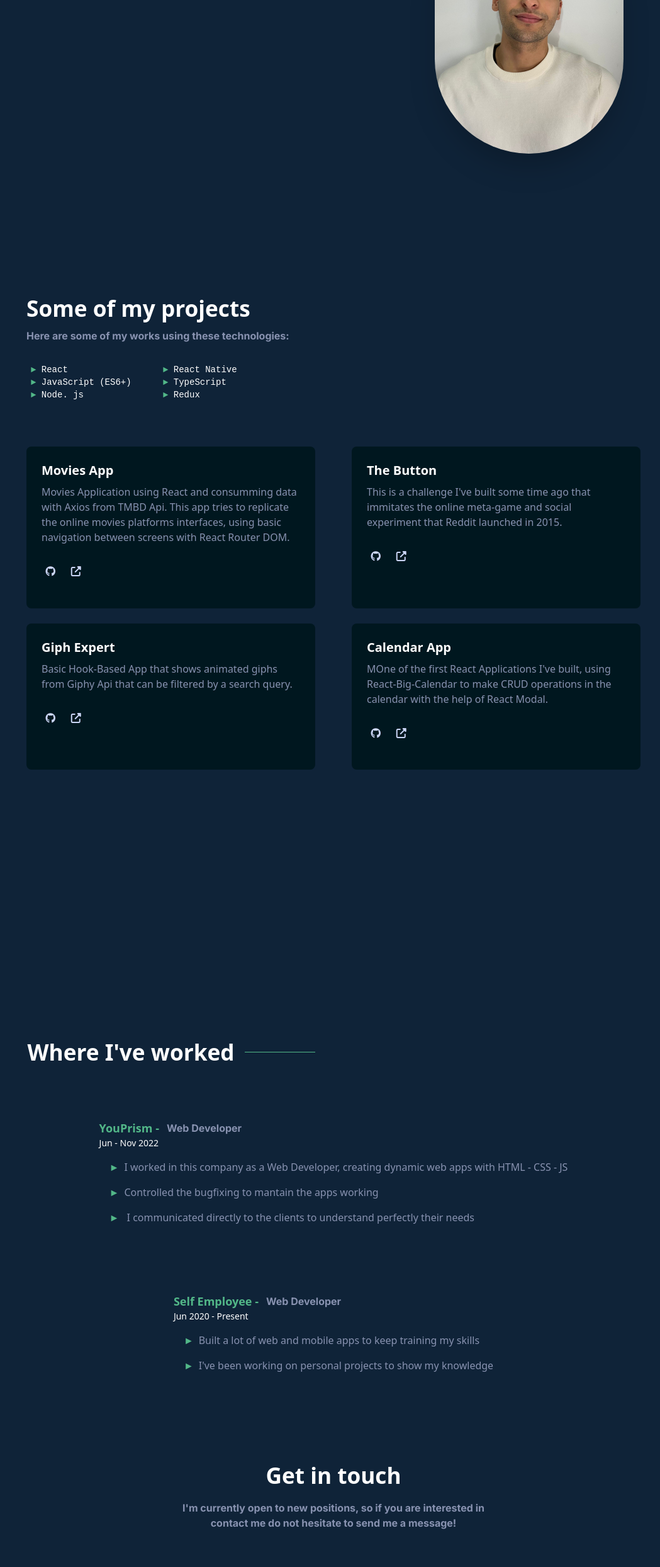
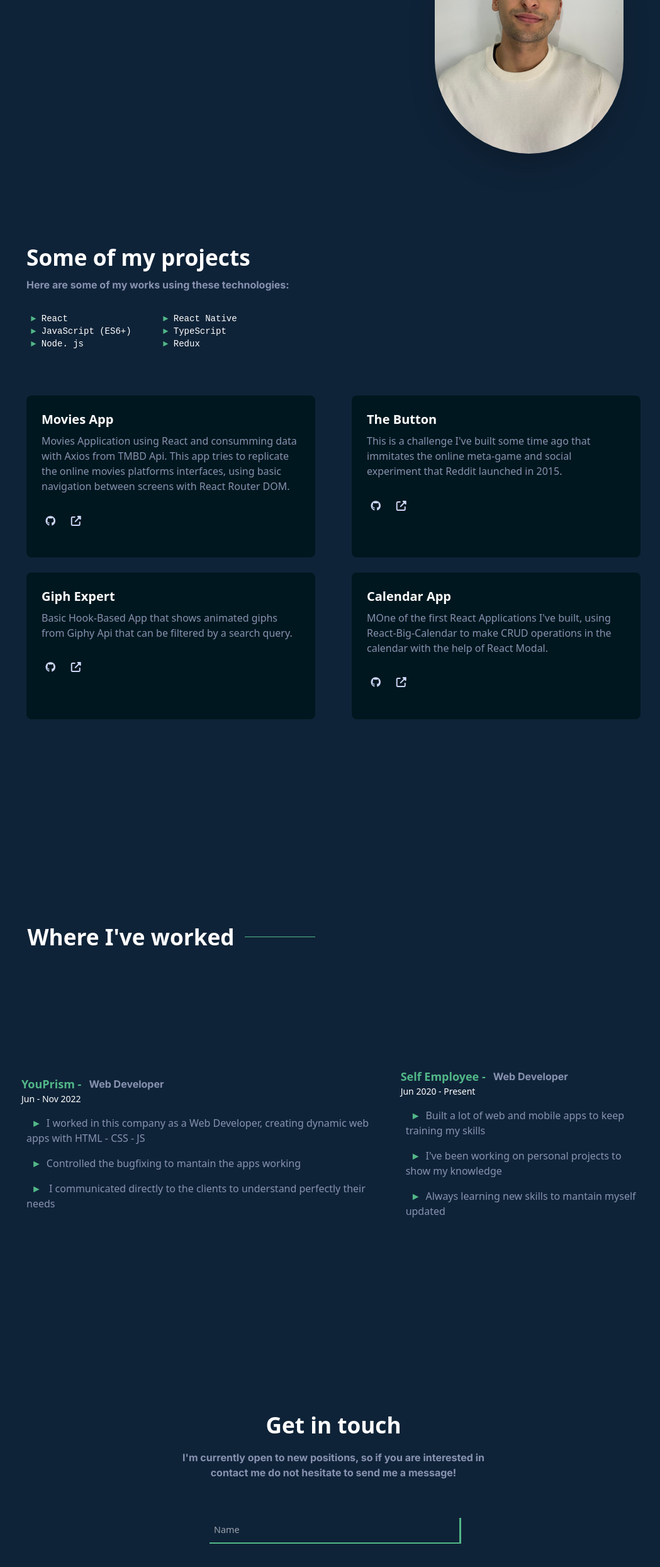
Before and after one commit to StefanoCutri/portfolio, a React (Create React App) app: page / in a window 1280 px wide. Shown: the part 1316-3804 px from the top of the page at 63% size, without its empty margins (110-1159 px from the left). Built offline with nearby package versions, Linux system fonts and the light colour scheme.

Commit message:
Change spacings

```diff
--- a/src/styles/skills.css
+++ b/src/styles/skills.css
@@ -34,7 +34,7 @@
 @media (min-width: 768px) {
   .skills-header {
     margin: 0;
-    padding-top: 10%;
+    padding-top: 8% !important;
     justify-content: start;
     justify-content: start;
   }
--- a/src/styles/work.css
+++ b/src/styles/work.css
@@ -1,4 +1,4 @@
-:root {
+!:root {
   --main-text-color: #52b788;
   --main-bg-color: #0f2338;
   --secondary-bg-color: #173452;
@@ -15,7 +15,7 @@
 /* Media Queris */
 @media (min-width: 768px) {
   .work {
-    padding-top: 10%;
+    padding-top: 12% !important;
   }
 
   .work div {
@@ -31,7 +31,7 @@
   }
 
   .works-container {
-    flex-direction: row;
+    flex-direction: row !important;
     align-items: center;
     margin: 0;
     padding: 0 10% !important;
```
